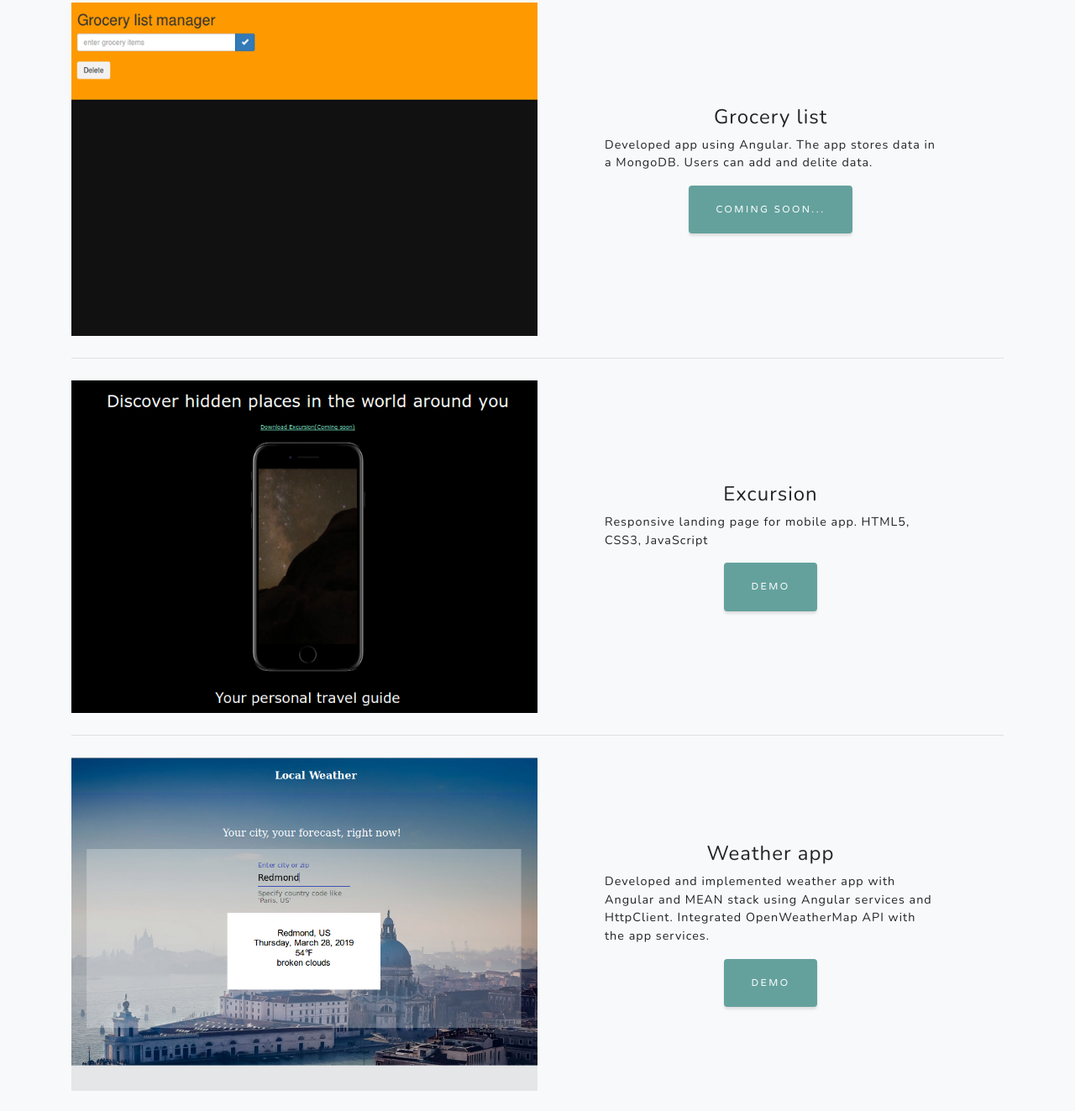
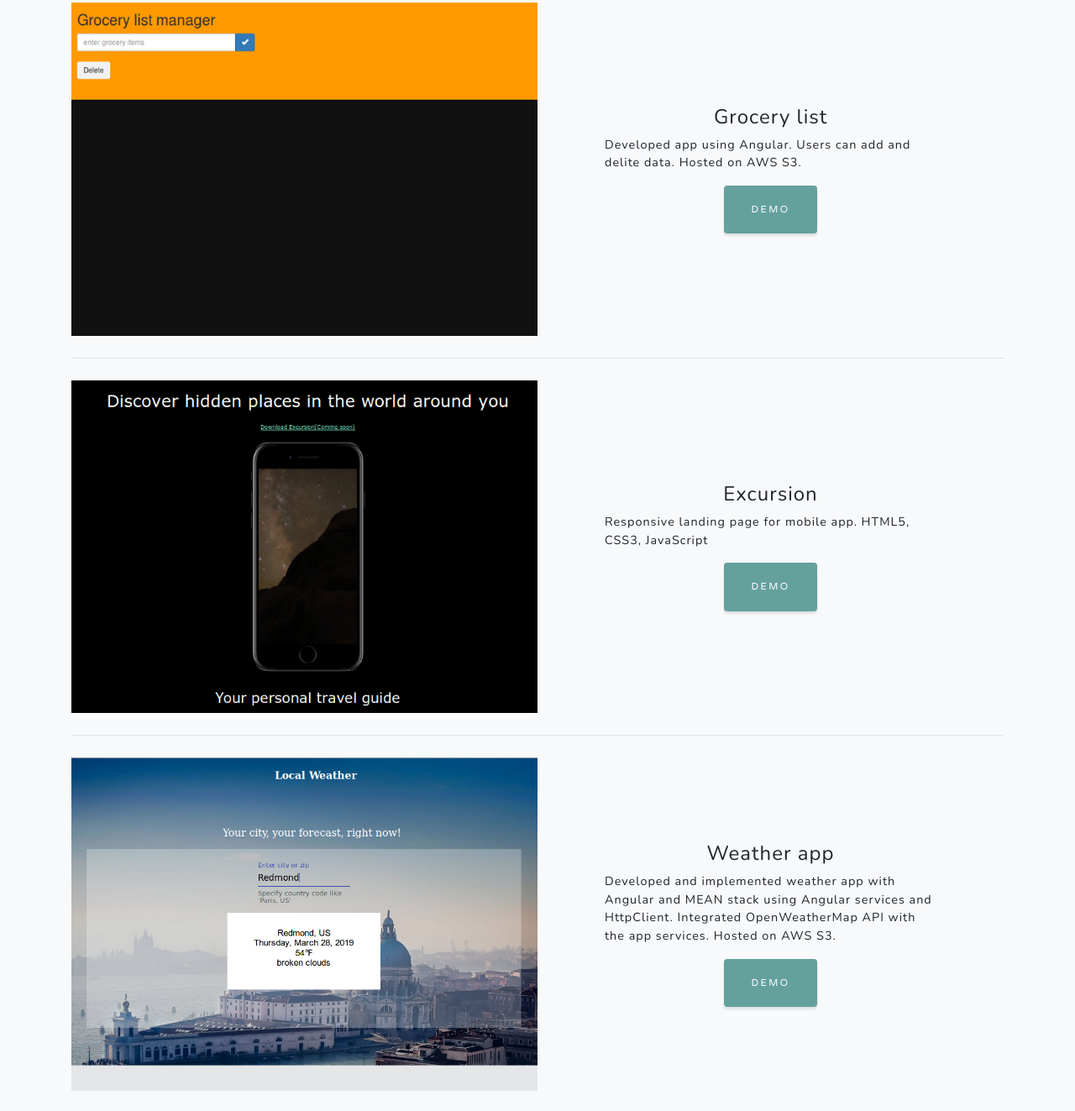
Before and after one commit to NataliaSokolova/portfolio, a website: page index.html in a window 1280 px wide. Shown: the part 2019-3342 px from the top of the page at 84% size. Drawn offline with nearby package versions, Linux system fonts and the light colour scheme.

Commit message:
Hosted grocery and add link

```diff
--- a/index.html
+++ b/index.html
@@ -110,8 +110,8 @@
             <div class="d-flex h-100">
               <div class="project-text w-100 my-auto text-center text-lg-left">
                 <h4 style = "text-align: center;">Grocery list</h4>
-                <p class="">Developed app using Angular. The app stores data in a MongoDB. Users can  add and delite data.</p>
-                <a href="" target="_blank"> <button type="button" class="btn btn-primary btn-xs center">Coming soon...</button></a>
+                <p class="">Developed app using Angular. Users can  add and delite data. Hosted on AWS S3.</p>
+                <a href="http://natalia-grocerylist.s3-website-us-west-2.amazonaws.com/" target="_blank"> <button type="button" class="btn btn-primary btn-xs center">Demo</button></a>
               </div>
             </div>
           </div>
@@ -146,7 +146,7 @@
             <div class="d-flex h-100">
               <div class="project-text w-100 my-auto text-center text-lg-left">
                 <h4 style = "text-align: center;">Weather app</h4>
-                <p class="">Developed and implemented weather app with Angular and MEAN stack  using Angular services and HttpClient. Integrated OpenWeatherMap  API with the app services.</p>
+                <p class="">Developed and implemented weather app with Angular and MEAN stack  using Angular services and HttpClient. Integrated OpenWeatherMap  API with the app services. Hosted on AWS S3.</p>
                 <a href="http://natalia-weather-app.s3-website-us-west-2.amazonaws.com/" target="_blank"> <button type="button" class="btn btn-primary btn-xs center">Demo</button></a>
               </div>
             </div>
```
